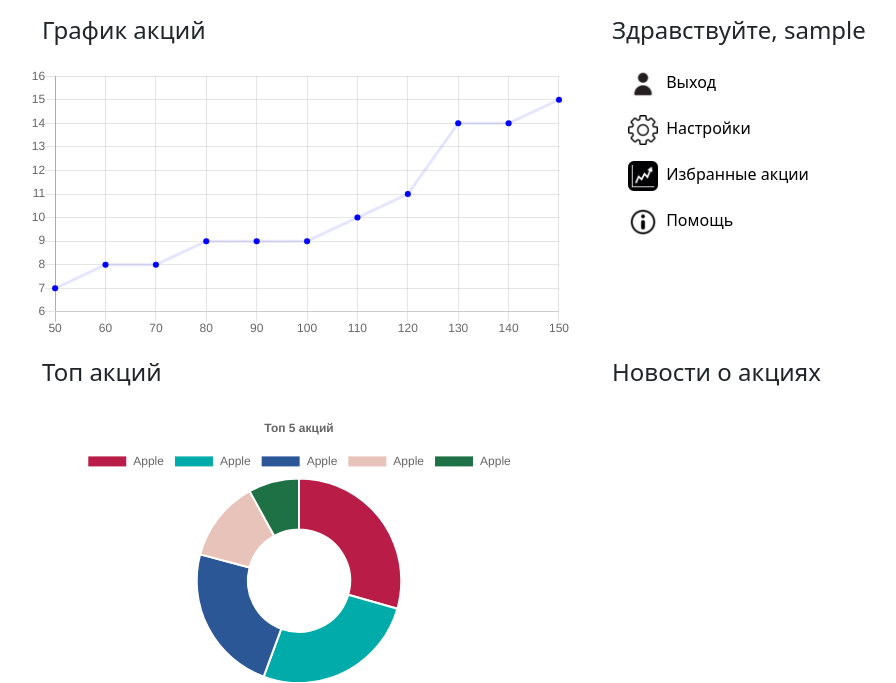
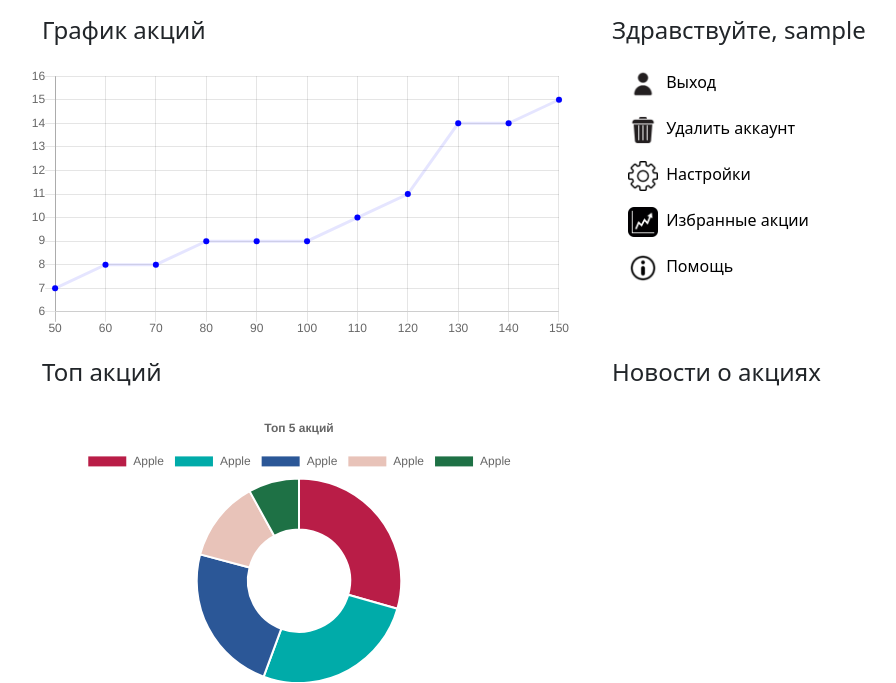
Before and after one commit to TimaOG/SIPI, a Flask app: page /delete/1 in a window 1280 px wide. Shown: the part 56-739 px from the top of the page, without its empty margins (56-952 px from the left). Run offline with Flask 3, Linux system fonts and the light colour scheme; the visitor is signed in with stand-in values (Sample User, id 1).

Commit message:
pre last hotfix

```diff
--- a/site_server/server.py
+++ b/site_server/server.py
@@ -146,12 +146,6 @@ def register():
     return render_template('register.html')
 
 
-@app.route('/profile')
-def profile():
-    """функция профиля"""
-    return render_template('profile.html')
-
-
 @app.route('/stoks')
 # @login_required
 def stocks():
@@ -237,5 +231,15 @@ def get_prediction(code):
     return render_template('index.html')
 
 
+@app.route('/daleteaccount', methods=['GET', 'POST'])
+@login_required
+def dalete_account():
+    user = Users.query.filter_by(id=current_user.id).first()
+    db.session.delete(user)
+    db.session.commit()
+    logout_user()
+    return redirect(url_for('index'))
+
+
 if __name__ == "__main__":
     app.run(debug=True)
--- a/site_server/templates/index.html
+++ b/site_server/templates/index.html
@@ -65,6 +65,10 @@
                     <a class="p-1" href="/logout">Выход</a>
                 </li>
                 <li class="mb-3">
+                    <img src="../static/icons/delete.png" alt="icon_s" width="30" height="30">
+                    <a class="p-1" href="/daleteaccount">Удалить аккаунт</a>
+                </li>
+                <li class="mb-3">
                     <img src="../static/icons/settings.png" alt="icon_s" width="30" height="30">
                     <a class="p-1" data-bs-toggle="modal" data-bs-target="#exampleModall" href="#">Настройки</a>
                 </li>
@@ -81,7 +85,7 @@
                 {%endif%}
                 <li class="mb-3">
                     <img src="../static/icons/support.png" alt="icon_s" width="30" height="30">
-                    <a class="p-1" href="#">Помощь</a>
+                    <a class="p-1" href="https://mckorsakov.ru/otdeleniya/otdelenie-nevrozov/psikhologicheskaya-pomoshch">Помощь</a>
                 </li>
 
             </ul>
```
Also changed, not shown: site_server/static/icons/delete.png (added).
